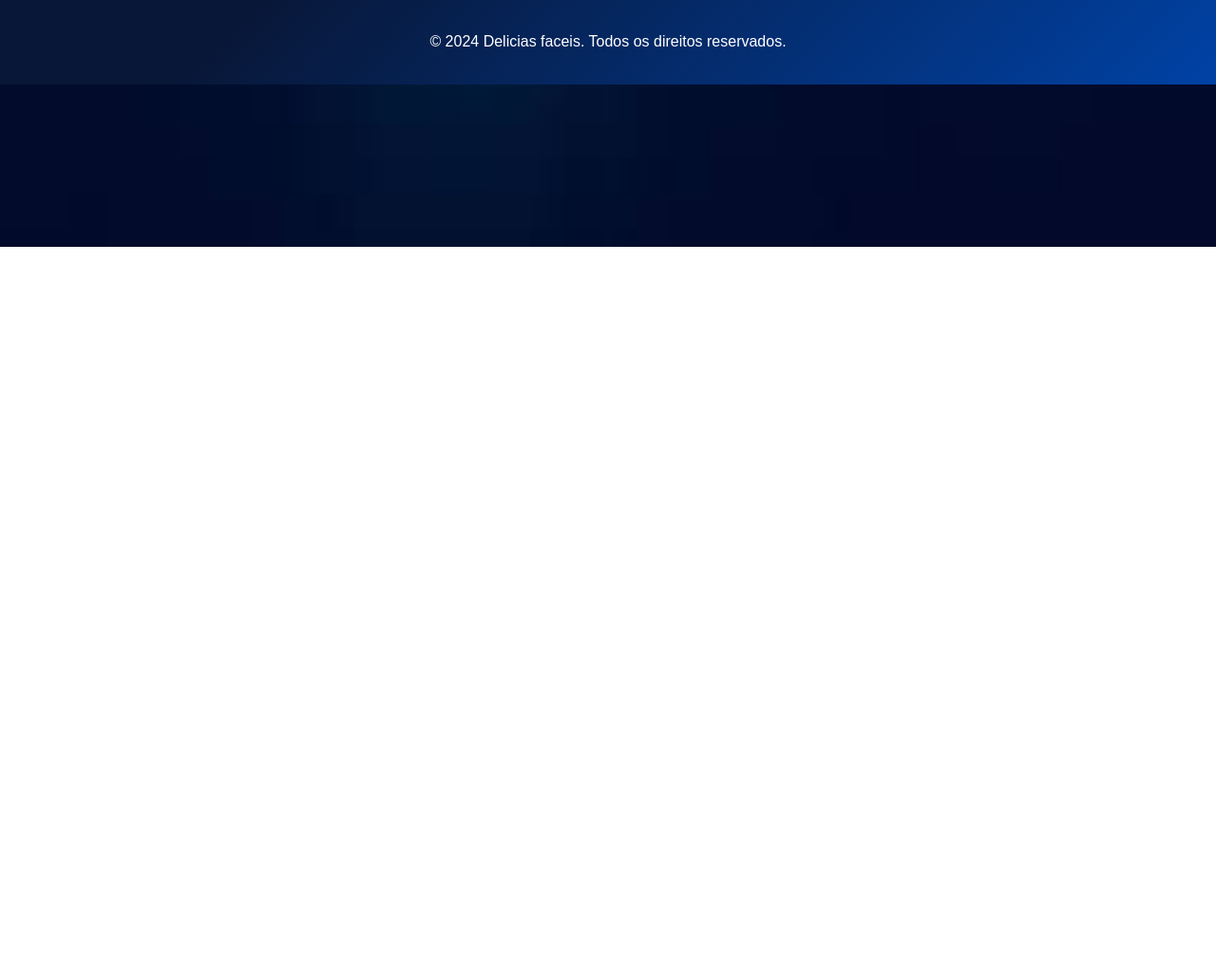
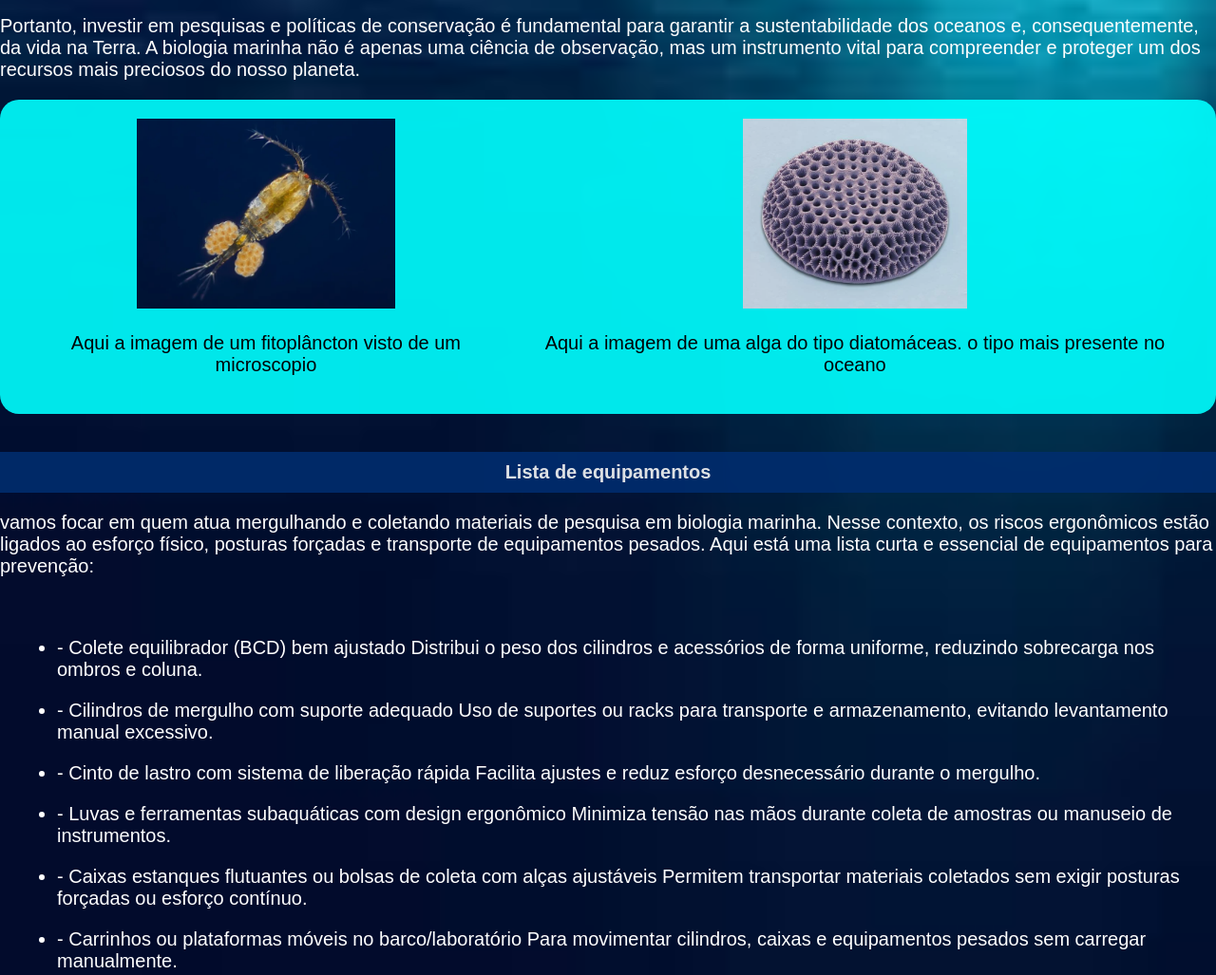
Before and after one commit to Lucas-silva-lima/oceano-vivo, a plain HTML site: page index.html in a window 1280 px wide. Shown: the part 540-1567 px from the top of the page at 95% size. Before the commit the page ends 800 px from the top, so only its background shows below. Drawn offline with Linux system fonts and the light colour scheme.

Commit message:
finalização de index

```diff
--- a/css/style.css
+++ b/css/style.css
@@ -1,6 +1,7 @@
 *{
     box-sizing: border-box;
     font-family: Arial, sans-serif;
+    font-size: 20px;
 }
 
 body{
@@ -39,6 +40,11 @@ main h3{
     padding: 10px;
 }
 
+li{
+    margin: 1rem;
+
+}
+
 .menu{
     display: flex;
     align-items: center;
@@ -63,3 +69,20 @@ main h3{
     color: white;
     padding: 10px 20px;
 }
+img{
+    max-width: 300px;
+    height: 200px;
+}
+.img{
+    display: flex;
+    justify-content: space-around;
+    background-color: aqua;
+    color: black;
+    opacity: 90%;
+    border-radius: 20px;
+    width: auto;
+    height: auto;
+    text-align: center;
+    margin: 1rem auto;
+    padding: 1rem;
+}
--- a/index.html
+++ b/index.html
@@ -35,6 +35,7 @@
                 por água, os oceanos desempenham um papel essencial na manutenção da vida no planeta, regulando o clima,
                 produzindo oxigênio e abrigando uma biodiversidade impressionante.</p>
 
+
             <p>Os pesquisadores dessa área investigam desde os menores microrganismos, como o fitoplâncton, até grandes
                 mamíferos marinhos, como baleias e golfinhos. Além disso, estudam as relações ecológicas, os ciclos
                 biogeoquímicos e os impactos das atividades humanas, como a poluição, a pesca predatória e as mudanças
@@ -52,6 +53,43 @@
                 observação,
                 mas um instrumento vital para compreender e proteger um dos recursos mais preciosos do nosso planeta.
             </p>
+            <div class="img">
+                <div class="plancton">
+                    <img src="img/fitoplâncton.webp" alt="fitoplâncton">
+                    <p>Aqui a imagem de um fitoplâncton visto de um microscopio</p>
+                </div>
+                <div class="alga">
+                    <img src="img/diatomacea.jpg" alt="alga diatomáceas">
+                    <p>Aqui a imagem de uma alga do tipo diatomáceas. o tipo mais presente no oceano</p>
+                </div>
+            </div>
+        </section>
+        <section class="list">
+            <h3>Lista de equipamentos</h3>
+            <p>vamos focar em quem atua mergulhando e coletando materiais de pesquisa em biologia marinha. Nesse
+                contexto, os riscos ergonômicos estão ligados ao esforço físico, posturas forçadas e transporte de
+                equipamentos pesados. Aqui está uma lista curta e essencial de equipamentos para prevenção:
+            </p>
+            <br>
+            <ul>
+                <li>- Colete equilibrador (BCD) bem ajustado
+                    Distribui o peso dos cilindros e acessórios de forma uniforme, reduzindo sobrecarga nos ombros e
+                    coluna. </li>
+                <li>- Cilindros de mergulho com suporte adequado
+                    Uso de suportes ou racks para transporte e armazenamento, evitando levantamento manual excessivo.
+                </li>
+                <li>- Cinto de lastro com sistema de liberação rápida
+                    Facilita ajustes e reduz esforço desnecessário durante o mergulho.</li>
+
+                <li>- Luvas e ferramentas subaquáticas com design ergonômico
+                    Minimiza tensão nas mãos durante coleta de amostras ou manuseio de instrumentos.</li>
+
+                <li>- Caixas estanques flutuantes ou bolsas de coleta com alças ajustáveis
+                    Permitem transportar materiais coletados sem exigir posturas forçadas ou esforço contínuo.</li>
+
+                <li>- Carrinhos ou plataformas móveis no barco/laboratório
+                    Para movimentar cilindros, caixas e equipamentos pesados sem carregar manualmente.</li>
+            </ul>
         </section>
     </main>
 
```
Also changed, not shown: img/diatomacea.jpg (added), img/fitoplâncton.webp (added).
